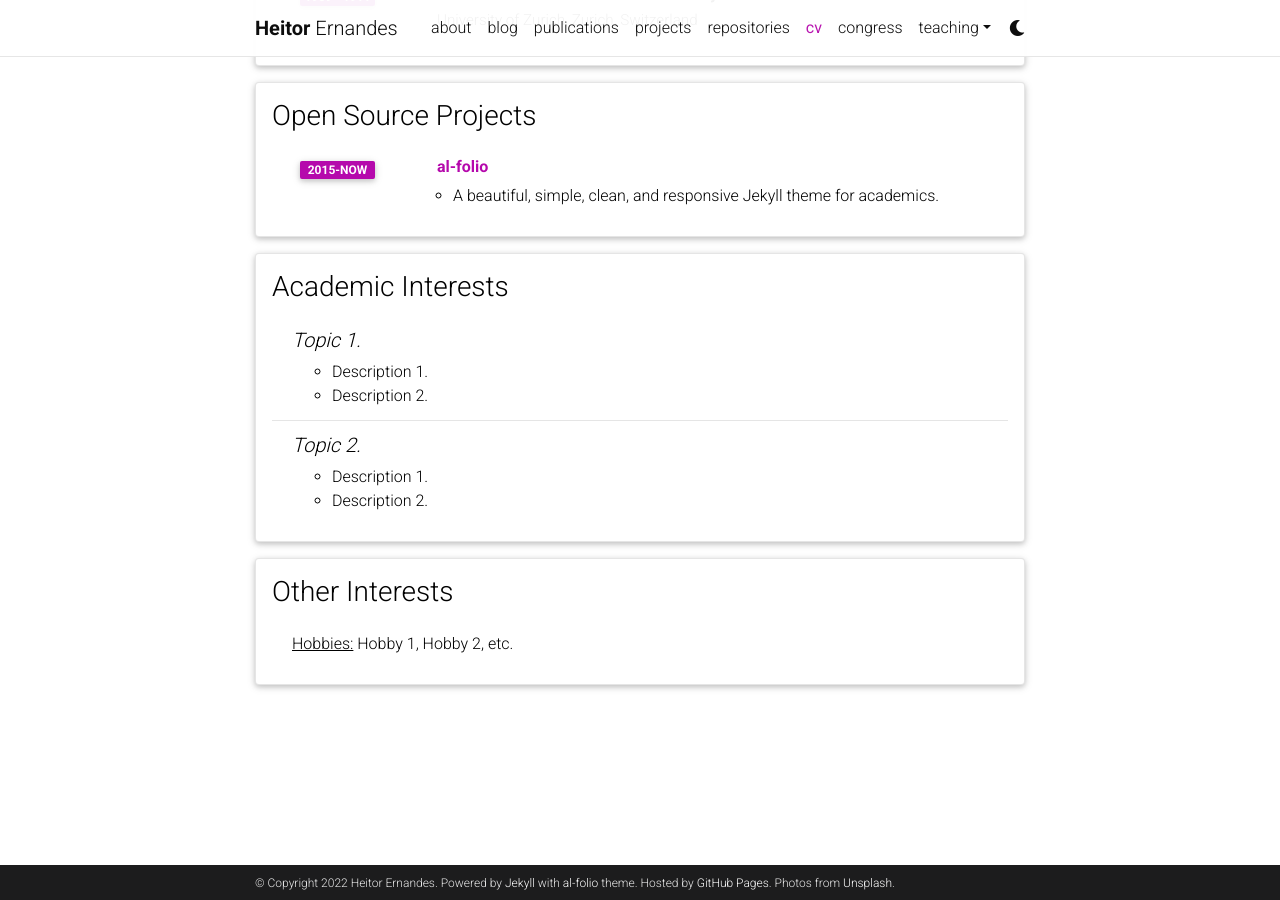
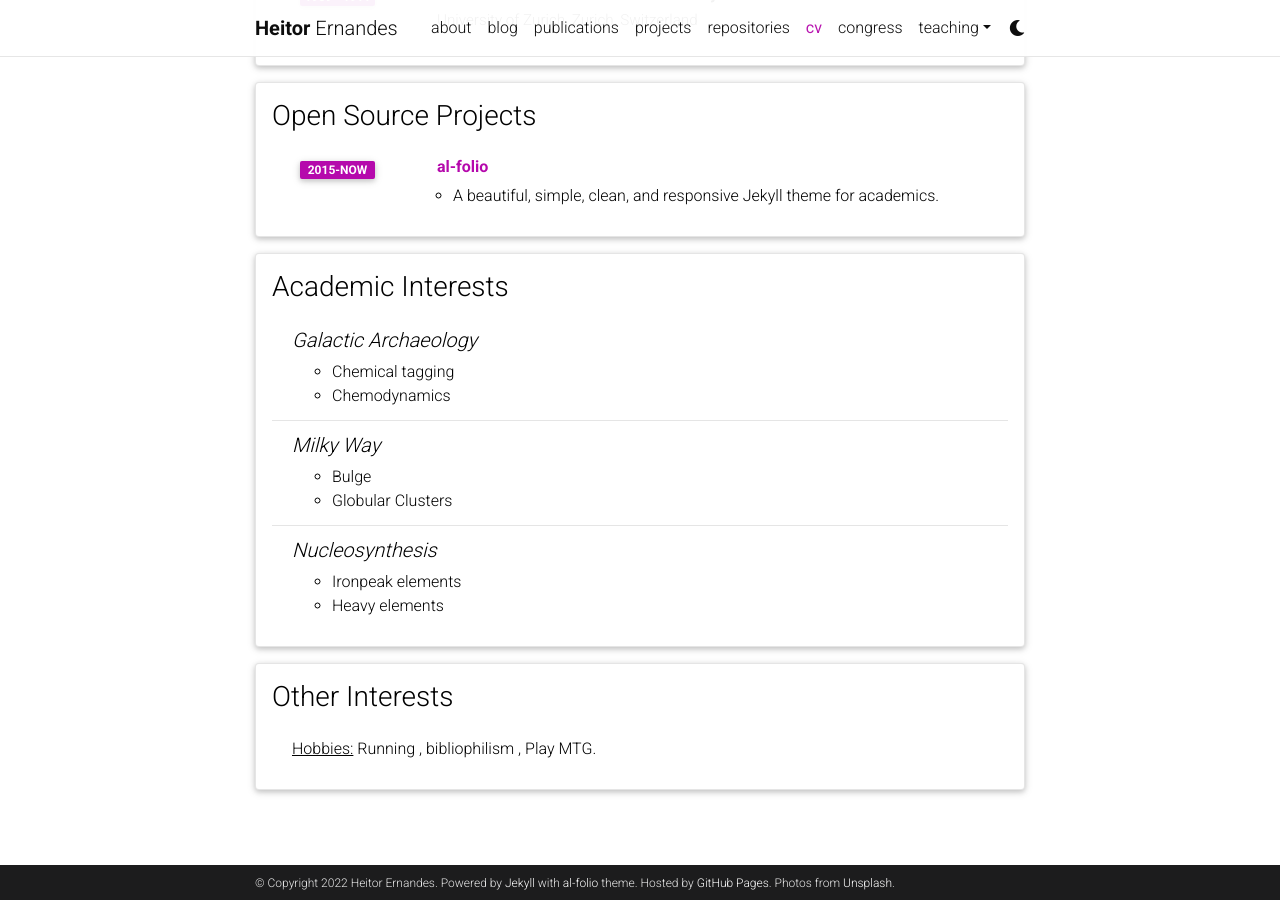
Before and after one commit to drheitor/drheitor.github.io, a Jekyll site: the page built from _pages/cv.md, in a window 1280 px wide and 900 px high, scrolled down 1438 px. Built offline with Jekyll 4.4.1, drawn with Linux system fonts in a browser that asks for light colours; comment, search, counter and statistics services are not loaded; a style sheet for code colours, icons or effects is not loaded.

Commit message:
Update academic interests

```diff
--- a/_data/cv.yml
+++ b/_data/cv.yml
@@ -78,16 +78,20 @@
 - title: Academic Interests
   type: nested_list
   contents:
-    - title: Topic 1.
+    - title: Galactic Archaeology
       items:
-        - Description 1.
-        - Description 2.
-    - title: Topic 2.
+        - Chemical tagging
+        - Chemodynamics
+    - title: Milky Way
       items:
-        - Description 1.
-        - Description 2.
+        - Bulge
+        - Globular Clusters
+    - title: Nucleosynthesis
+      items:
+        - Ironpeak elements
+        - Heavy elements
 
 - title: Other Interests
   type: list
   contents:
-    - <u>Hobbies:</u> Hobby 1, Hobby 2, etc.
+    - <u>Hobbies:</u> Running , bibliophilism , Play MTG.
```
